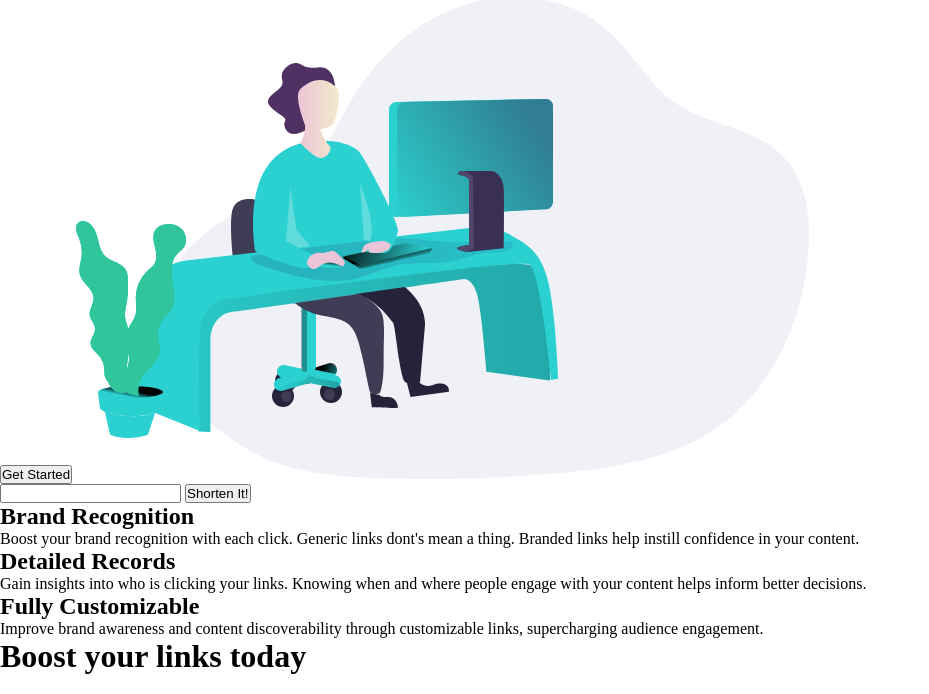
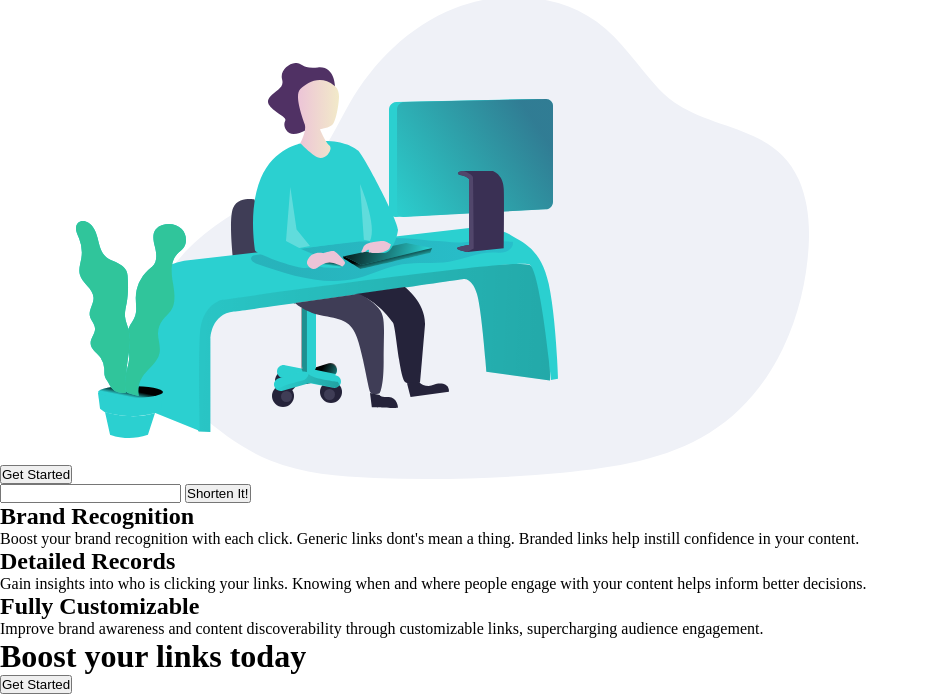
Before and after one commit to davidfffelix/encurta.com, a plain HTML site: page index.html in a window 1280 px wide. Shown: the part 150-844 px from the top of the page, without its empty margins (0-929 px from the left). Drawn offline with Linux system fonts and the light colour scheme.

Commit message:
Insert button

```diff
--- a/index.html
+++ b/index.html
@@ -68,6 +68,7 @@
 
             <div>
                 <h1> Boost your links today </h1>
+                <button src="get-starded2"> Get Started </button>
             </div>
         </main>
 
```
